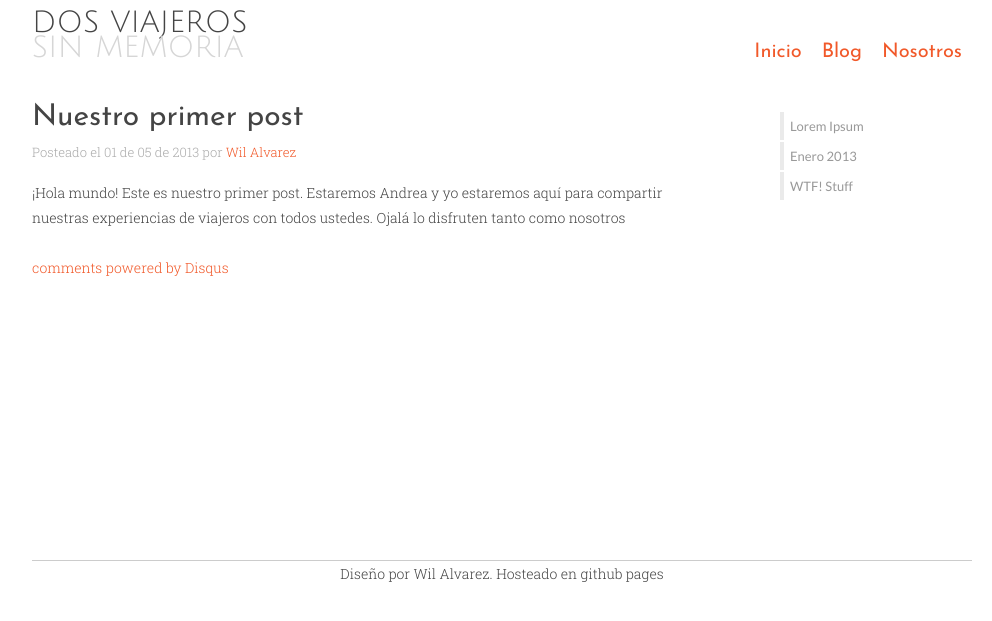
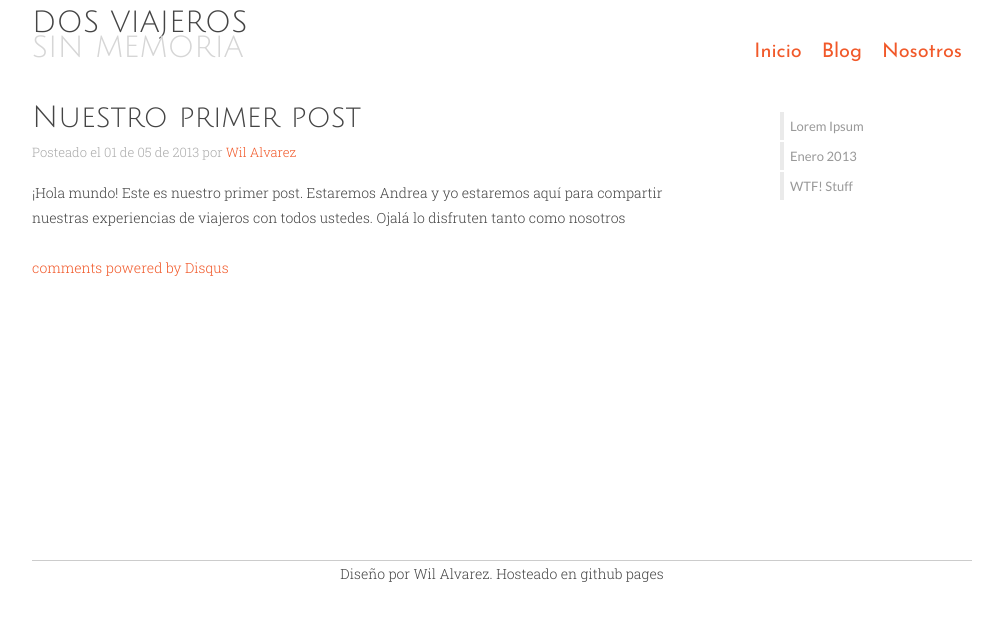
Before and after one commit to satanas/dosviajeros, a Jekyll site: the page built from _posts/2013-05-01-primer-post.md, in a window 1280 px wide. Shown: the top 621 px of the page, without its empty margins (138-1130 px from the left). Built offline with Jekyll 4.4.1, drawn with Linux system fonts in a browser that asks for light colours; Markdown is read by kramdown in place of the engine named in the settings; comment, search, counter and statistics services are not loaded.

Commit message:
Changed font family for post title (again)

```diff
--- a/stylesheets/style.css
+++ b/stylesheets/style.css
@@ -68,7 +68,7 @@ header {
 }
 
 #post h1 {
-    font-family: 'Josefin Sans', sans-serif;
+    font-family: 'Julius Sans One', sans-serif;
     font-weight: 300;
     font-size: 30px;
     margin: 10px 0;
```
